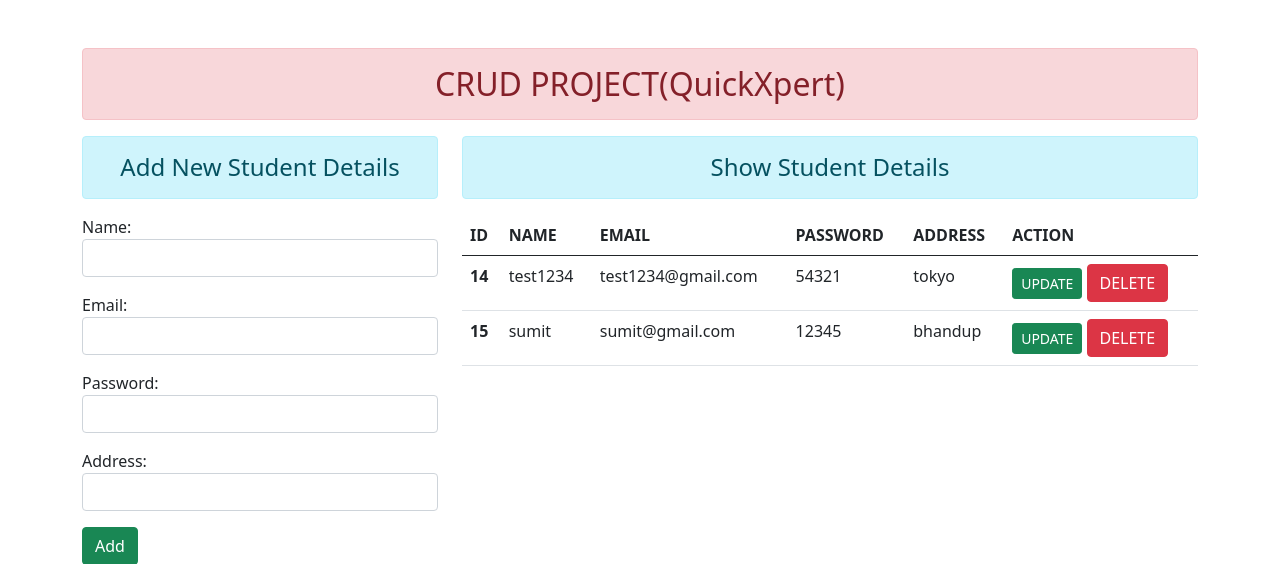
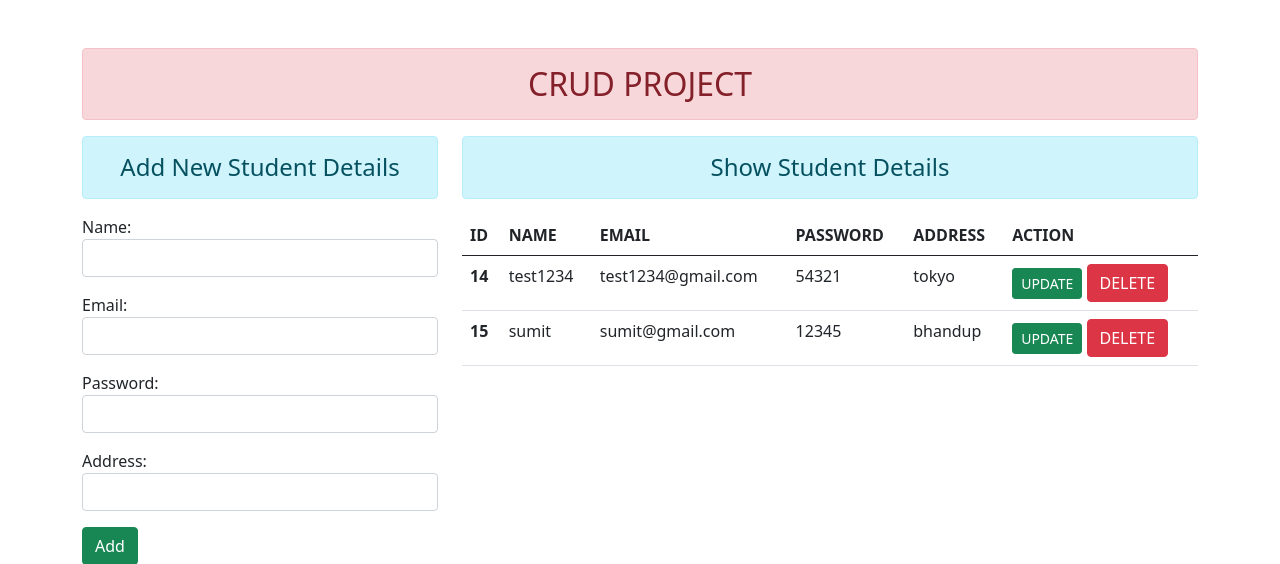
Before and after one commit to Akshay-Sawant7/curd_django, a Django app: page / in a window 1280 px wide. Shown: the top 564 px of the page. Run offline with Django 3.2, Linux system fonts and the light colour scheme; data comes from the database, SQL or seed files in the repository; both versions use the stored data as it was after the commit; some libraries are stand-ins or nearby versions.

Commit message:
procfile

```diff
--- a/projectcurd/curdApp/models.py
+++ b/projectcurd/curdApp/models.py
@@ -4,4 +4,4 @@
     name=models.CharField(max_length=20)
     email=models.EmailField(max_length=30)
     password=models.CharField(max_length=20)
-    address = models.CharField(max_length=20)
+    address=models.CharField(max_length=20)
--- a/projectcurd/curdApp/templates/curdApp/base.html
+++ b/projectcurd/curdApp/templates/curdApp/base.html
@@ -8,7 +8,7 @@
 </head>
 <body>
 <div class="container mt-5">
-    <h2 class="text-center alert alert-danger">CRUD PROJECT(QuickXpert)</h2>
+    <h2 class="text-center alert alert-danger">CRUD PROJECT</h2>
     {% block content %}
     {% endblock content %}
 </div>
```
Also changed, not shown: projectcurd/db.sqlite3, 1 other file.
